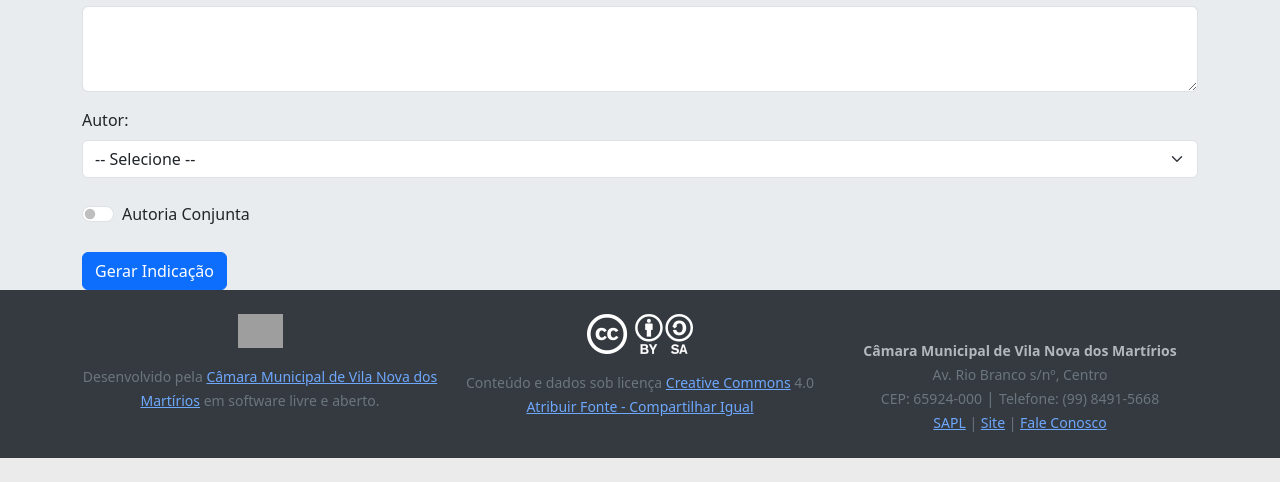
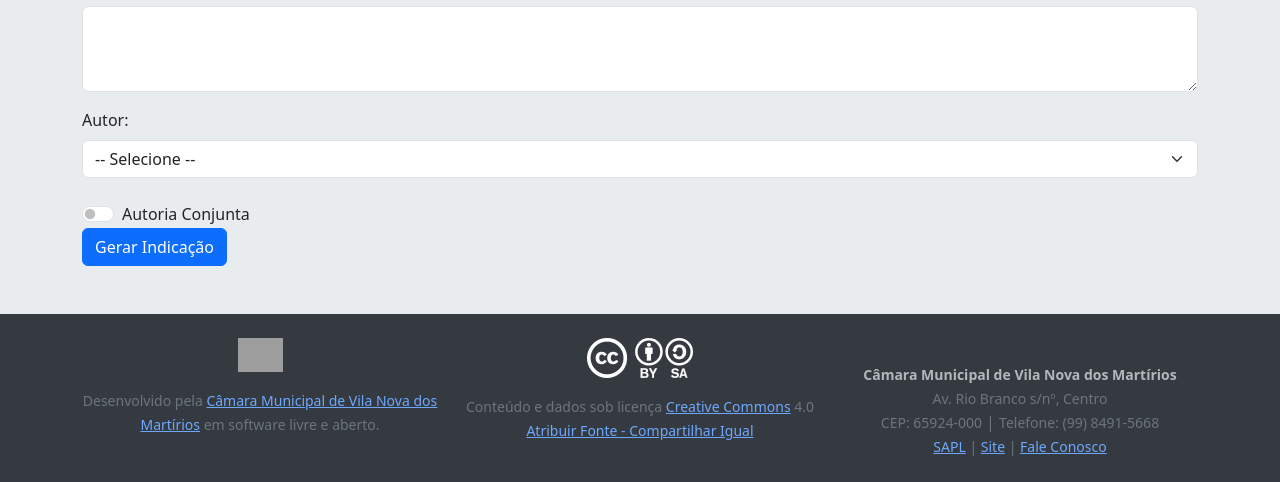
Before and after one commit to gbad8/gerador-de-documentos-legislativos, a Flask app: page /indicacao in a window 1280 px wide. Shown: the part 633-1115 px from the top of the page. Before the commit the page ends 1091 px from the top, so only its background shows below. Run offline with Flask 3, Linux system fonts and the light colour scheme; the visitor is signed in with stand-in values (Sample User, id 1); grey boxes are pictures that could not be loaded.

Commit message:
adicionando espaçamento entre botão de gerar e rodapé

```diff
--- a/templates/form.html
+++ b/templates/form.html
@@ -245,7 +245,7 @@
                             <option value="1° Sessão Ordinária da 8ª Legislatura (2025 - 2028)">1ª Sessão Ordinária da 8ª Legislatura (2025 - 2028)</option>
                         </select><br>
             </div>
-            <div class=col-12>
+            <div class="col-12 mb-5">
                 <button class="btn btn-primary" type="submit">
                     Gerar Ofício
                 </button>
--- a/templates/form_indicacao.html
+++ b/templates/form_indicacao.html
@@ -179,7 +179,7 @@
         </div>
             <!-- botão de envio-->
             <div class="row">
-            <div class="col-12 g-4">
+            <div class="col-12 mb-5">
                 <button class="btn btn-primary" type="submit">
                     Gerar Indicação
                 </button>
--- a/templates/form_oficio_livre.html
+++ b/templates/form_oficio_livre.html
@@ -187,8 +187,7 @@
             <label for="corpo-oficio" class="form-label">Corpo do Ofício:</label>
             <textarea class="form-control" id="corpo-oficio" name="corpo_oficio" rows="10" required placeholder="Digite o texto principal do ofício aqui ou use o assistente de IA acima."></textarea>
         </div>
-
-        <div class="col-12">
+        <div class="col-12 mb-5">
             <button class="btn btn-primary" type="submit">
                 Gerar Ofício
             </button>
@@ -196,7 +195,7 @@
         </form>
     </div>
 </main>
-
+<br>
 <footer id="footer" class="bg-body-secondary text-secondary py-4 mt-auto" data-bs-theme="dark">
     <div class="container">
         <div class="row">
```
